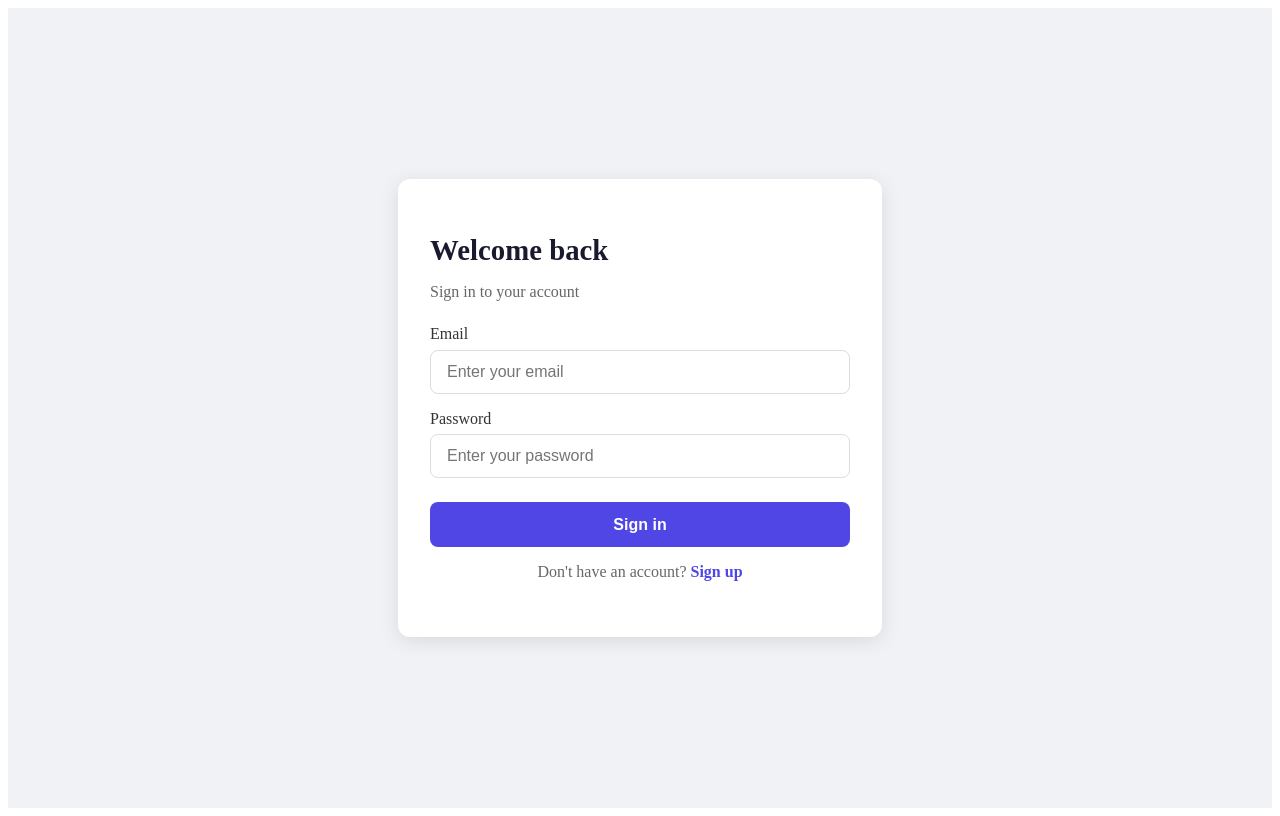
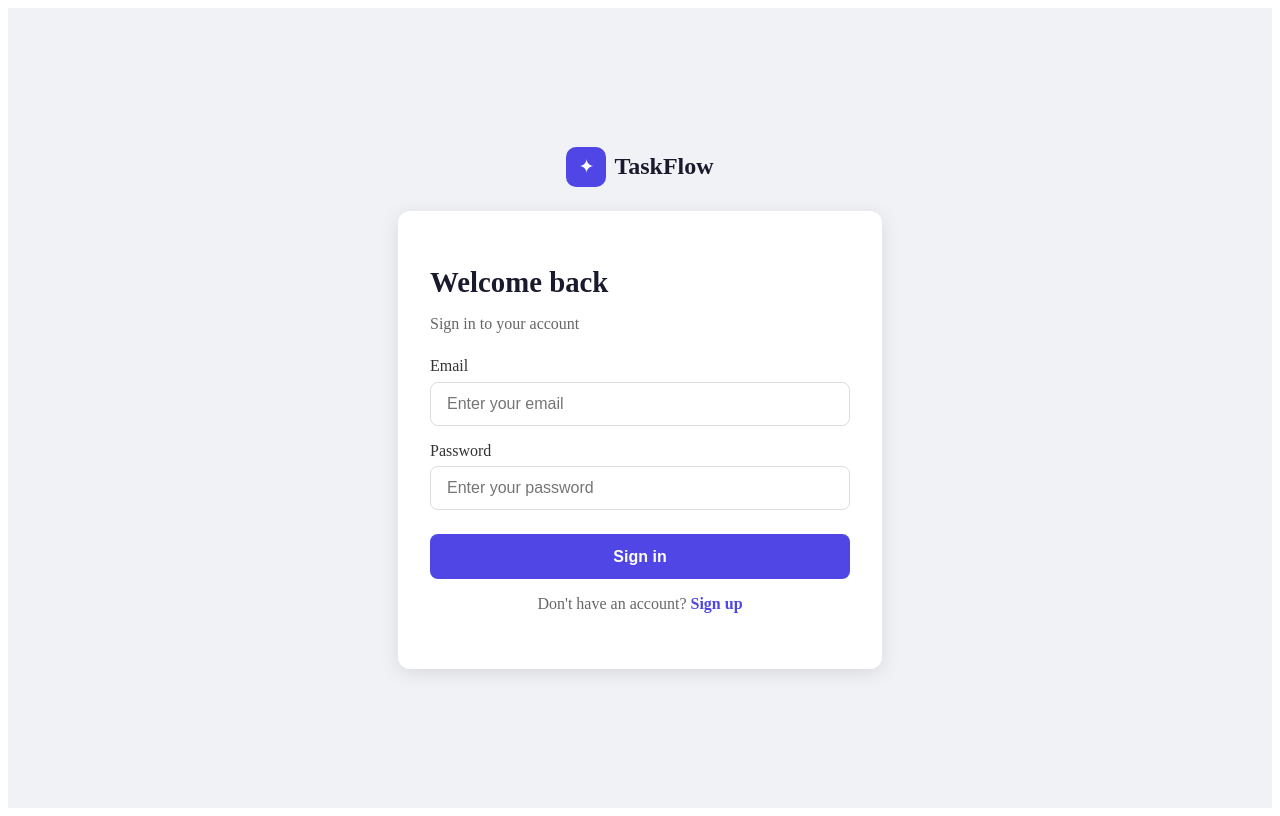
Before and after one commit to AliHayek8/Task-Management-System, an Angular app in the folder frontend/taskflow-frontend/: page /auth in a window 1280 px wide. Built offline with nearby package versions, Linux system fonts and the light colour scheme.

Commit message:
add logo and app name on login page

```diff
--- a/frontend/taskflow-frontend/src/app/features/auth/auth.html
+++ b/frontend/taskflow-frontend/src/app/features/auth/auth.html
@@ -1,5 +1,12 @@
 <div class="auth-container">
 
+  <!-- شعار التطبيق -->
+  <div class="auth-logo">
+    <div class="logo-icon">✦</div>
+    <span class="logo-text">TaskFlow</span>
+  </div>
+
+  <!-- Login Form -->
   <div class="auth-card" *ngIf="isLoginMode">
     <h2>Welcome back</h2>
     <p>Sign in to your account</p>
@@ -26,6 +33,7 @@
     </p>
   </div>
 
+  <!-- Register Form -->
   <div class="auth-card" *ngIf="!isLoginMode">
     <h2>Create account</h2>
     <p>Register to get started</p>
@@ -50,7 +58,7 @@
              (keyup.enter)="onRegister()"/>
     </div>
 
-    <button class="btn-primary" (click)="onRegister()">Sign up</button>
+    <button class="btn-primary" type="button" (click)="onRegister()">Sign up</button>
 
     <p class="toggle-text">
       Already have an account? <span (click)="toggleMode()">Sign in</span>
--- a/frontend/taskflow-frontend/src/app/features/auth/auth.scss
+++ b/frontend/taskflow-frontend/src/app/features/auth/auth.scss
@@ -1,9 +1,35 @@
 .auth-container {
   display: flex;
+  flex-direction: column;
   justify-content: center;
   align-items: center;
   min-height: 100vh;
   background-color: #f0f2f5;
+}
+
+.auth-logo {
+  display: flex;
+  align-items: center;
+  gap: 0.5rem;
+  margin-bottom: 1.5rem;
+
+  .logo-icon {
+    width: 40px;
+    height: 40px;
+    background-color: #4f46e5;
+    border-radius: 10px;
+    display: flex;
+    align-items: center;
+    justify-content: center;
+    color: white;
+    font-size: 1.2rem;
+  }
+
+  .logo-text {
+    font-size: 1.5rem;
+    font-weight: 700;
+    color: #1a1a2e;
+  }
 }
 
 .auth-card {
```
Also changed, not shown: 1 other file (tests, documents, lock files or other folders).
